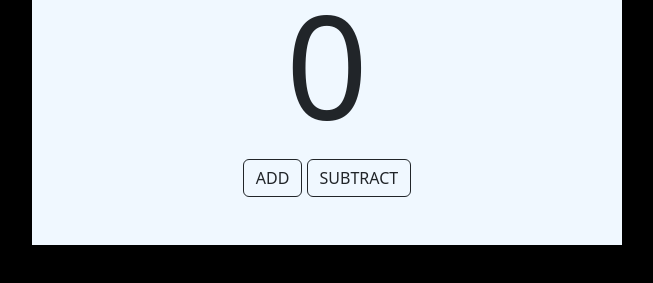
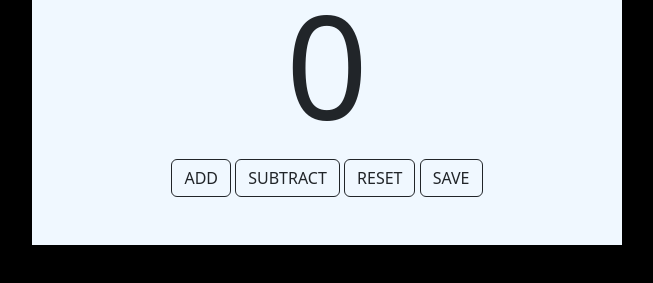
Before and after one commit to comfortidy/software-counter, a plain HTML site: page index.html in a window 1280 px wide. Shown: the part 325-608 px from the top of the page, without its empty margins (313-966 px from the left). Drawn offline with nearby package versions, Linux system fonts and the light colour scheme.

Commit message:
Javascript functions

```diff
--- a/app.js
+++ b/app.js
@@ -1,6 +1,11 @@
+/*var count = 0
+function changeCount(num) {
+  count += num;
+  document.getElementById('count').innerHTML =
+  count;
+}*/
 
-
-
+var para = document.querySelector("p")
 var count = 0
 document.querySelector("#increase").addEventListener("click", () => {
     changeCount(1);
@@ -14,3 +19,19 @@ document.querySelector("#increase").addEventListener("click", () => {
     count += number;
     document.querySelector("#count").innerHTML = count;
 }
+
+function save(){
+  para.innerHTML += count + ','
+  count = 0
+  document.querySelector("#count").innerText= '0'
+}
+function reset() {
+  count = 0;
+  document.getElementById("count").innerHTML = count;
+}
+
+
+/*var reset = document.querySelector
+function reset(){
+
+}*/
--- a/index.html
+++ b/index.html
@@ -15,10 +15,17 @@
       <img src="logo.png" alt="" id="logo">
 
   <h1 id="count">0</h1>
-   <button type="button" id="increase" class="btn btn-outline-dark" onclick="changeCount(1)">ADD</button>
-  <button type="button" id="decrease" class="btn btn-outline-dark" onclick="chaneCount(-1)">SUBTRACT</button>
+   <button type="button" id="increase" class="btn btn-outline-dark">ADD</button>
+  <button type="button" id="decrease" class="btn btn-outline-dark">SUBTRACT</button>
+  <button type="button" id="reset" class="btn btn-outline-dark" onclick="reset()">RESET</button>
+  <button type="button" id="decrease" class="btn btn-outline-dark" onclick="save()">SAVE</button>
+  <p class="para"></p>
 </div>
+
 </div>
+
+
+
 
   <script src="app.js"></script>
 </body>
--- a/style.css
+++ b/style.css
@@ -1,5 +1,5 @@
 body{
-    background-color: black
+    background-color: black;
 }
 .container{
     margin: auto;
@@ -30,3 +30,7 @@ body{
     height: 3rem;
 
 }
+.para{
+    font-size: large;
+    font-weight: 600;
+}
```
